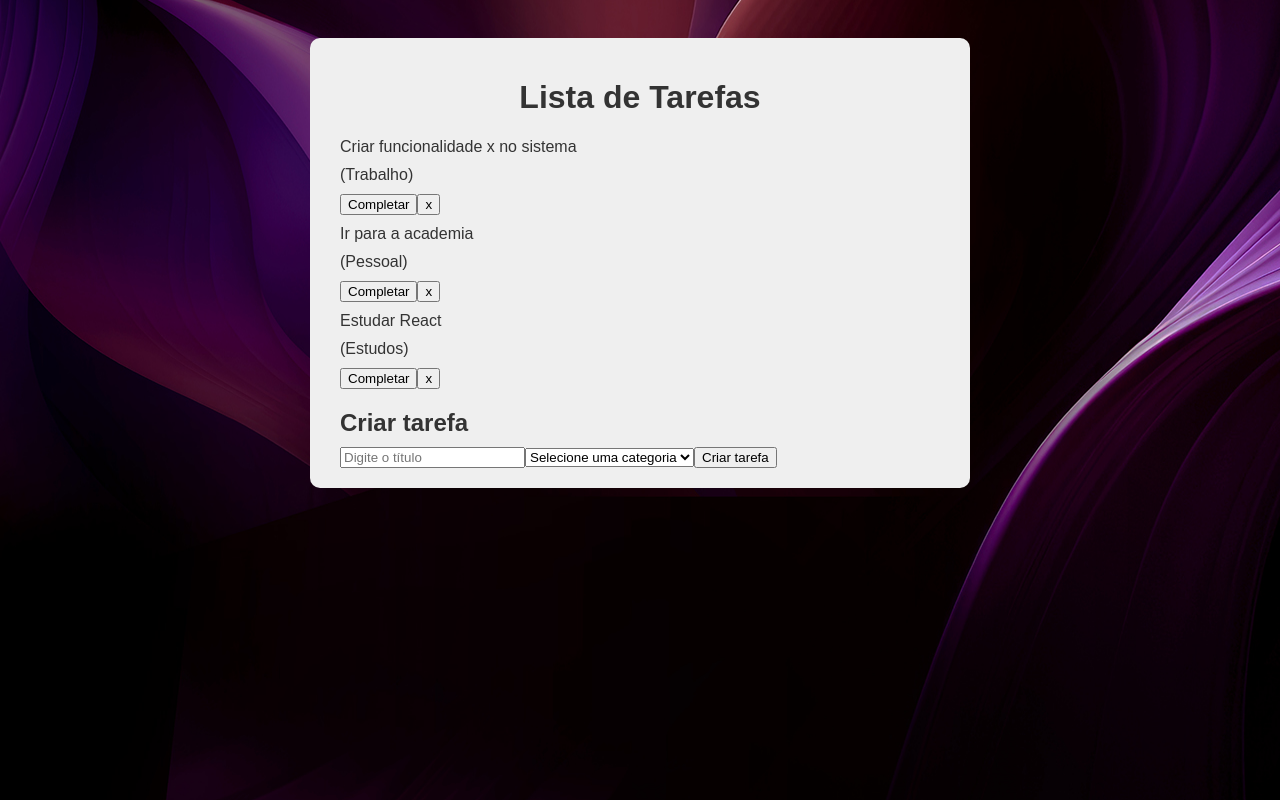
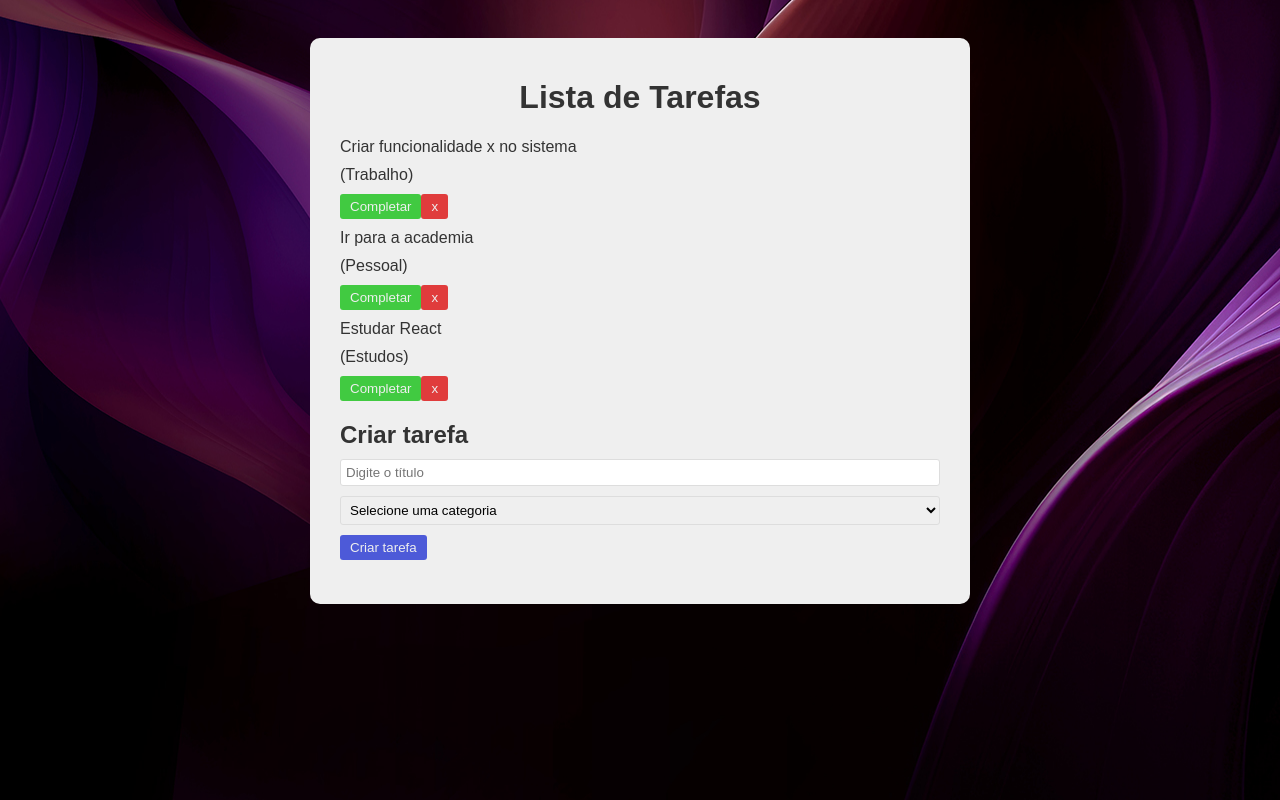
Before and after one commit to Ronei-Ferreira/Projeto-React-Lista-de-Tarefas, a React (Vite) app: page / in a window 1280 px wide. Built offline with nearby package versions, Linux system fonts and the light colour scheme.

Commit message:
atualizei todo.form

```diff
--- a/src/App.css
+++ b/src/App.css
@@ -32,3 +32,39 @@ p {
 input {
   box-sizing: border-box;
 }
+
+
+button {
+  background-color: #2536d3;
+  color: #efefef;
+  padding: 5px 10px;
+  border: none;
+  border-radius: 3px;
+  cursor: pointer;
+  opacity: 0.8;
+  transition: 0.3s;
+}
+
+button:hover {
+  opacity: 1;
+}
+
+.complete {
+  background-color: #16c116;
+}
+
+.remove {
+  background-color: #dd1010;
+}
+
+.todo-form {
+  padding-bottom: 1.5rem;
+}
+
+input, select {
+  padding: 5px;
+  margin-bottom: 10px;
+  border: 1px solid #ddd;
+  border-radius: 3px;
+  width: 100%;
+}
--- a/src/components/todo.jsx
+++ b/src/components/todo.jsx
@@ -11,8 +11,8 @@ const Todo = ({ todo }) => {
       </div>
 
       <div>
-        <button>Completar</button>
-        <button>x</button>
+        <button className='complete'>Completar</button>
+        <button className='remove'>x</button>
       </div>
     </div>
   );
--- a/src/components/todoForm.jsx
+++ b/src/components/todoForm.jsx
@@ -1,11 +1,19 @@
-import React from 'react';
+import { useState } from 'react';
 
 function TodoForm() {
+    const [value, setValue] = useState("");
+    const [category, setCategory] = useState("");
+
+    const handledSubmit =  (e) => {
+        e.preventDefault();
+        console.log("Enviou form!");
+    }
+
+
 return (
 <div className='todo-form'>
 <h2>Criar tarefa</h2>
-
-            <form>
+<form onSubmit={handledSubmit}>
             <input
                  type="text"
                 placeholder='Digite o título'
```
Lines whose indentation alone changed are shown as unchanged.
